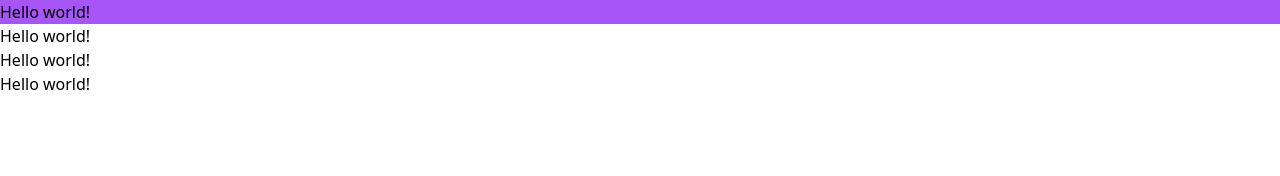
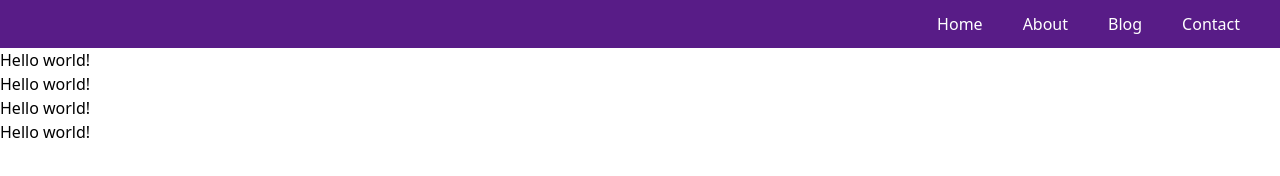
Before and after one commit to megadevlabs/tailwindcss, a website built with Vite: page index.html in a window 1280 px wide. Built offline with nearby package versions, Linux system fonts and the light colour scheme.

Commit message:
Commit for make a Navigation Bar

```diff
--- a/index.html
+++ b/index.html
@@ -7,7 +7,18 @@
     <link rel="stylesheet" href="css/main.css" />
   </head>
   <body>
-    <h1 class="bg-purple-500">Hello world!</h1>
+    <nav>
+      <ul
+        class="flex bg-purple-900 text-white space-x-10 py-3 justify-end px-10"
+      >
+        <li><a href="#">Home</a></li>
+        <li><a href="#">About</a></li>
+        <li><a href="#">Blog</a></li>
+        <li><a href="#">Contact</a></li>
+      </ul>
+    </nav>
+
+    <h1>Hello world!</h1>
     <h2>Hello world!</h2>
     <h3>Hello world!</h3>
     <h4>Hello world!</h4>
```
